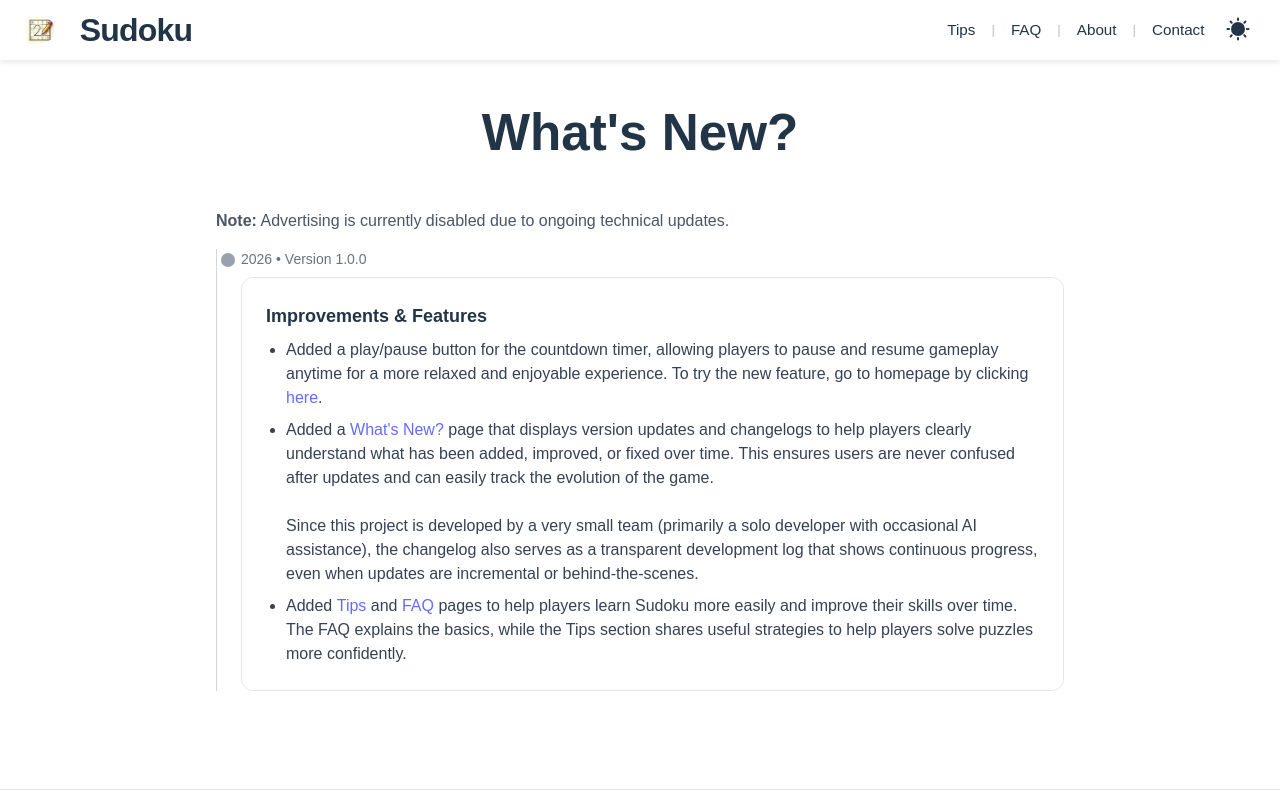
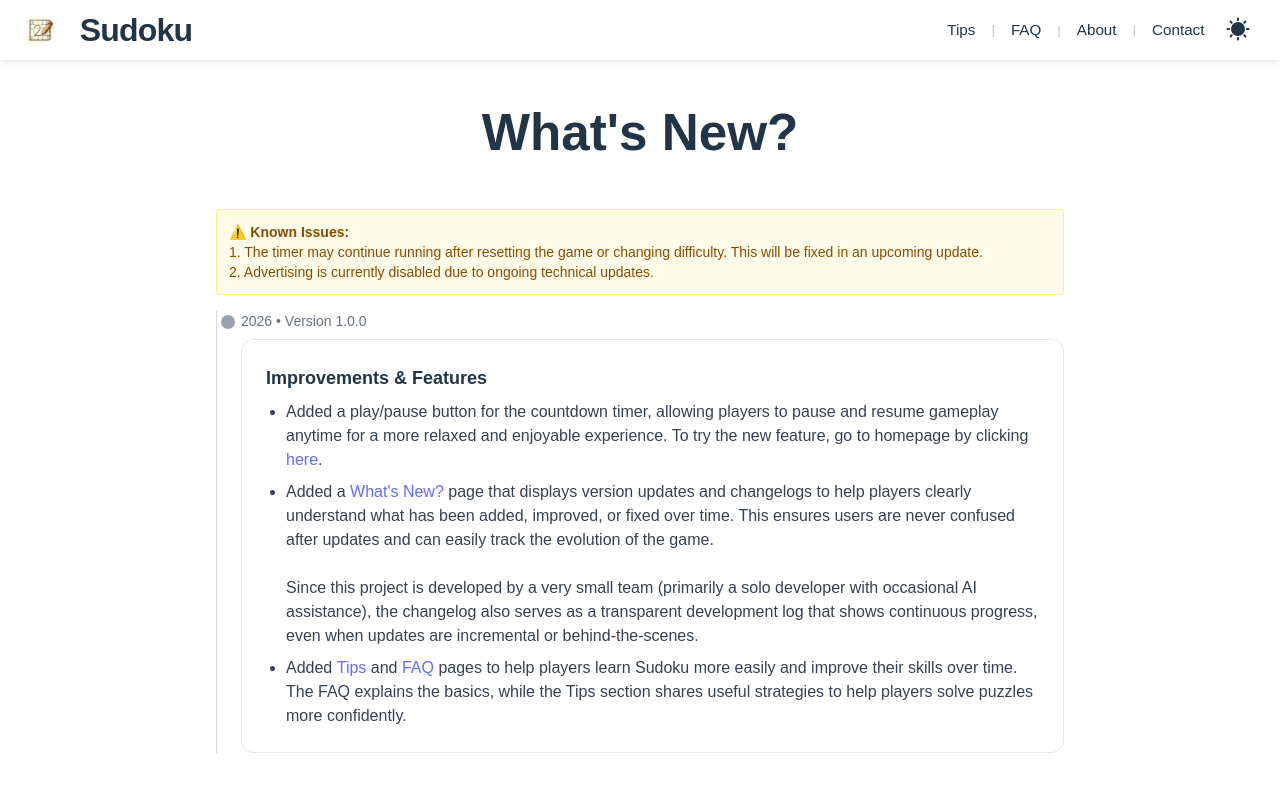
Before and after one commit to kiranofans/sudoku_game, a React (Vite) app: page /changeLog in a window 1280 px wide. Shown: the top 792 px of the page. Built offline with nearby package versions, Linux system fonts and the light colour scheme; a small style sheet from the web is missing.

Commit message:
UX: added improtant known issues to what's new page

```diff
--- a/src/pages/ChangeLog.tsx
+++ b/src/pages/ChangeLog.tsx
@@ -13,7 +13,15 @@ const ChangeLog: React.FC = () => {
                     What's New?
                 </h1>
                 <div className="text-md text-gray-600 mt-2 mb-4">
-                    <span className="font-bold">Note:</span> Advertising is currently disabled due to ongoing technical updates.
+
+                    <div className="mb-4 p-3 rounded bg-yellow-50 border border-yellow-200 text-sm text-yellow-800">
+                        <span className='font-bold'>⚠️ Known Issues:</span>
+                        <ol type="a">
+                            <li>1. The timer may continue running after resetting the game or changing difficulty. This will be fixed in an upcoming update.</li>
+                            <li>2. Advertising is currently disabled due to ongoing technical updates.</li>
+                        </ol>
+                    </div>
+
                 </div>
                 {/* Timeline container */}
                 <div className="relative border-l border-gray-300 dark:border-gray-700 pl-6 space-y-10">
```
